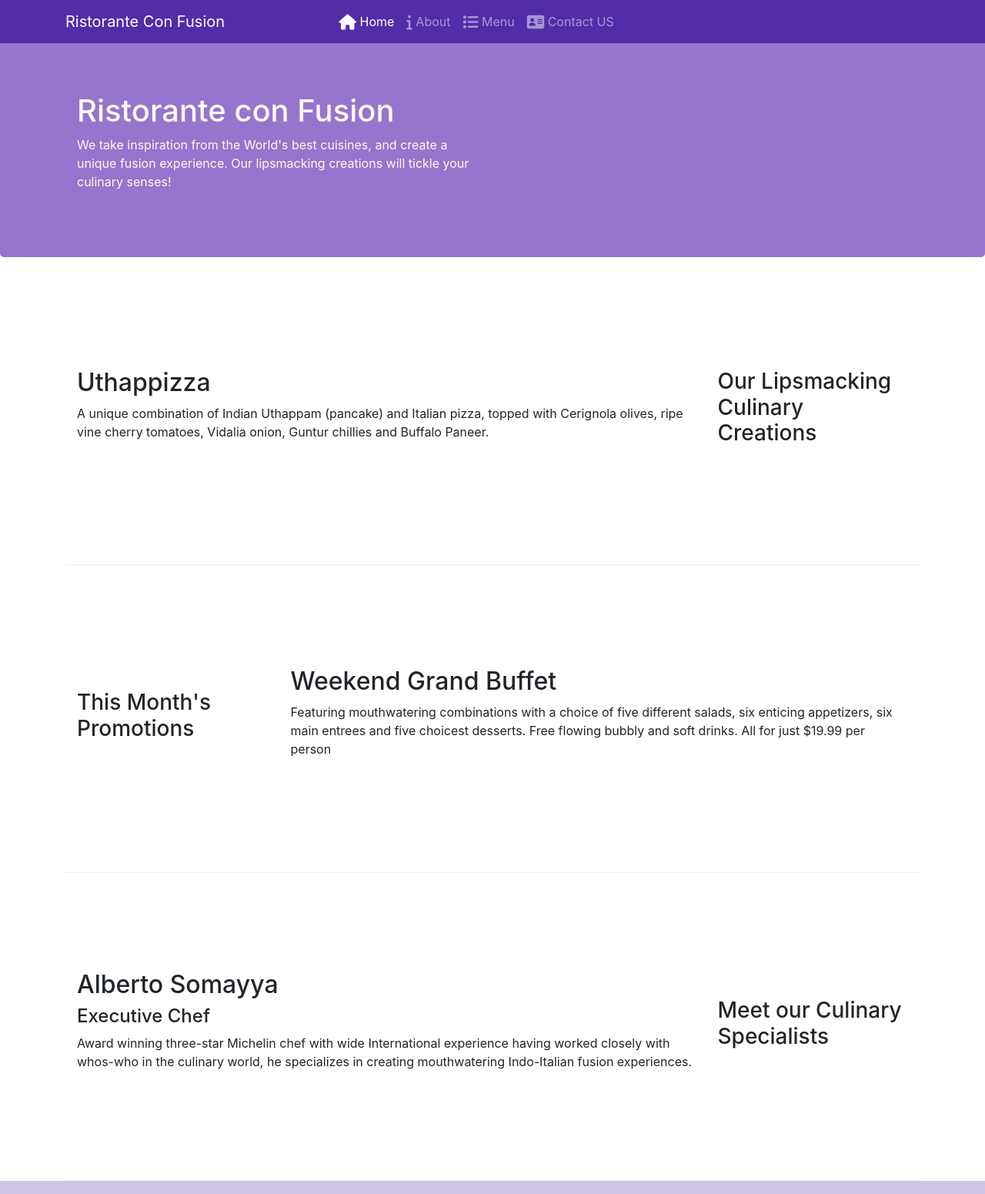
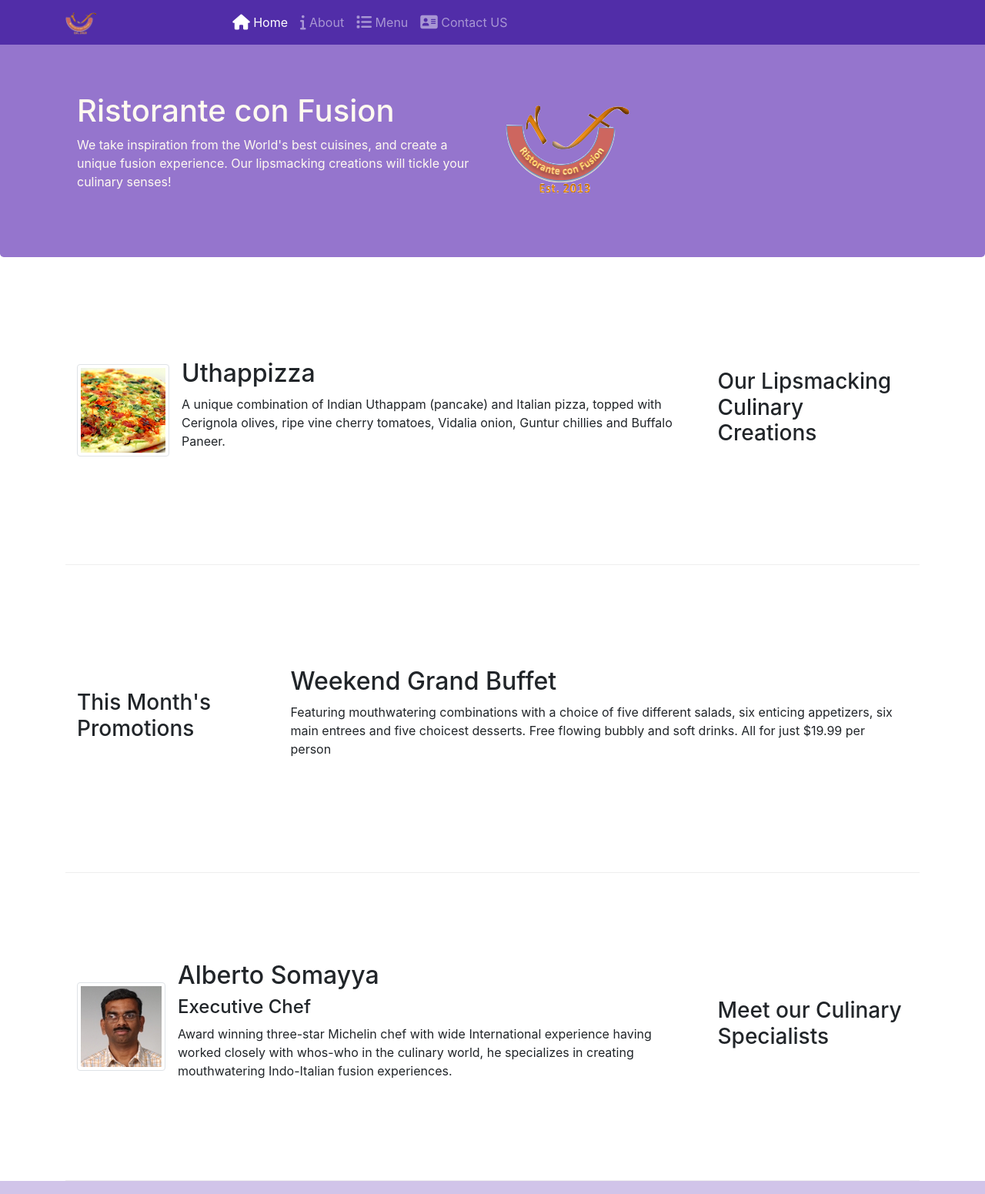
Before and after one commit to ahmedjd499/bootstrap, a plain HTML site: page index.html in a window 1280 px wide. Shown: the top 1551 px of the page at 77% size. Drawn offline with nearby package versions, Linux system fonts and the light colour scheme.

Commit message:
bootstrap images and media object

```diff
--- a/index.html
+++ b/index.html
@@ -24,7 +24,7 @@
                 <span class="navbar-toggler-icon"></span>
 
             </button>
-            <a href="#" class="navbar-brand mr-auto">Ristorante Con Fusion</a>
+            <a href="#" class="navbar-brand mr-auto"><img src="img/logo.png"height="30" width="41"></a>
             <div class="collapse navbar-collapse row" id="Navbar">
                 <ul class="navbar-nav mr-auto offset-2">
                     <li class="nav-item active"><a href="#" class="nav-link"><span class="fa fa-home fa-lg"></span> Home</a></li>
@@ -45,8 +45,8 @@
                     <h1>Ristorante con Fusion</h1>
                     <p>We take inspiration from the World's best cuisines, and create a unique fusion experience. Our lipsmacking creations will tickle your culinary senses!</p>
             </div>
-                <div class="col-12 col-sm-6">
-                </div>
+            <div class="col-12 col-sm align-self-center">
+                <img src="img/logo.png" alt="" class="img-fluid">
             </div>
         </div>
     </header>
@@ -57,8 +57,13 @@
                 <h3>Our Lipsmacking Culinary Creations</h3>
             </div>
             <div class="col col-sm order-sm-first col-md">
-                <h2>Uthappizza</h2>
+                <div class="media">
+                    <img class="d-flex mr-3 img-thumbnail align-self-center" src="img/uthappizza.png" alt="uthapizza">
+                    <div class="media-body">
+                        <h2 class="mt-0">Uthappizza</h2>
                         <p>A unique combination of Indian Uthappam (pancake) and Italian pizza, topped with Cerignola olives, ripe vine cherry tomatoes, Vidalia onion, Guntur chillies and Buffalo Paneer.</p>
+                    </div>
+                 </div>
                 </div>
         </div>
 
@@ -78,9 +83,14 @@
                 <h3>Meet our Culinary Specialists</h3>
             </div>
             <div class="col col-sm order-sm-first col-md">
-                <h2>Alberto Somayya</h2>
+                <div class="media">
+                    <img src="img/alberto.png"class="d-flex mr-3 img-thumbnail align-self-center" alt="Alberto">
+                    <div class="media-body">
+                        <h2 class="mt-0">Alberto Somayya</h2>
                         <h4>Executive Chef</h4>
                         <p>Award winning three-star Michelin chef with wide International experience having worked closely with whos-who in the culinary world, he specializes in creating mouthwatering Indo-Italian fusion experiences. </p>
+                    </div>
+                </div>
                 </div>
         </div>
     </div>
```
Also changed, not shown: aboutus.html (+4 -3 lines), contactus.html (+3 -2 lines), img/alberto.png (added), img/buffet.png (added), img/logo.png (added), img/uthappizza.png (added), 1 other file. Lines whose indentation alone changed are shown as unchanged.
